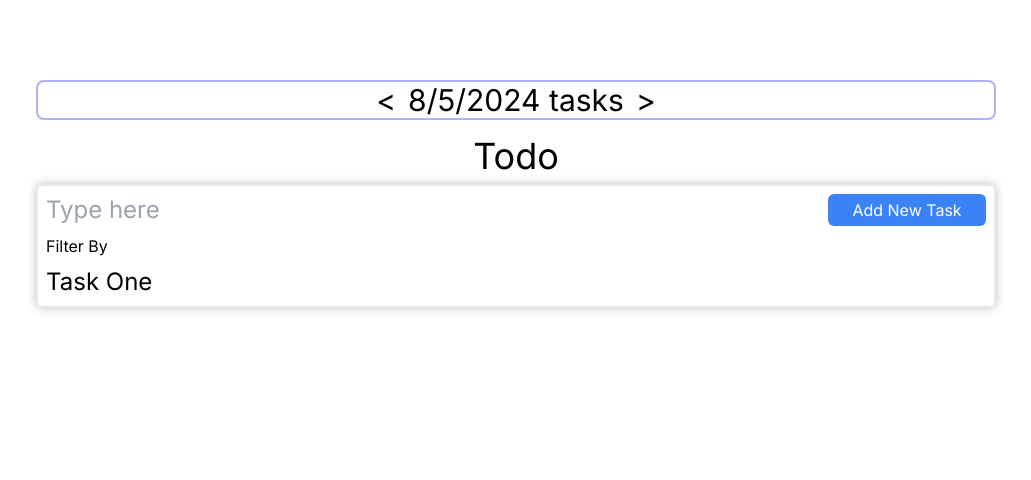
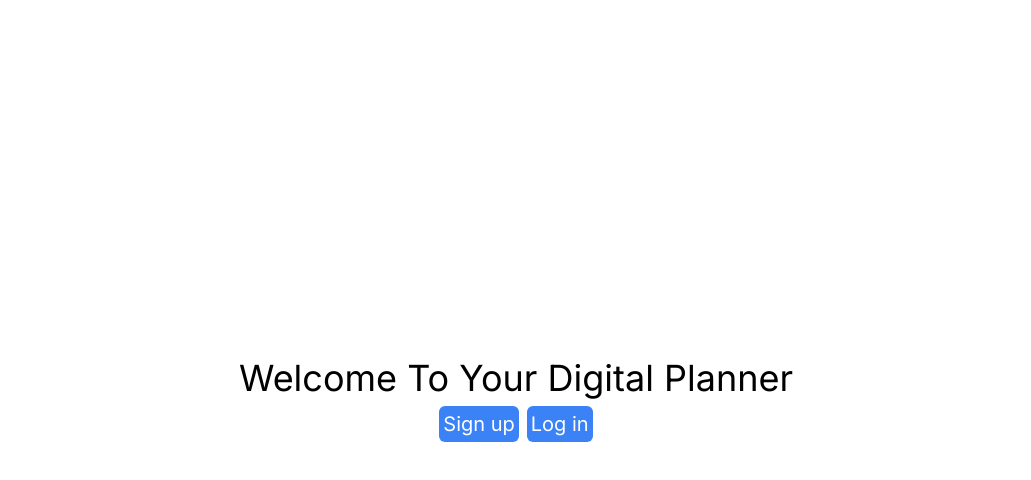
Before and after one commit to chench1/planner, a Next.js app: page / in a window 1280 px wide. Shown: the top 480 px of the page, without its empty margins (124-1155 px from the left). Built offline with nearby package versions, Linux system fonts and the light colour scheme.

Commit message:
login pages

```diff
--- a/app/page.tsx
+++ b/app/page.tsx
@@ -1,12 +1,20 @@
 import Image from "next/image";
 import Date from "./ui/Date";
 import Table from "./ui/Table";
+import SigninButton from "./ui/SigninButton";
 
 export default function Home() {
   return (
-    <div className="flex flex-col">
-      <Date/>
-      <Table />
+    <div className="flex h-screen">
+      <div className="m-auto">
+        <h1 className="text-4xl">
+          Welcome To Your Digital Planner
+        </h1>
+        <div className="flex flex-row justify-center gap-2 mt-2">
+          <SigninButton text="Sign up"/>
+          <SigninButton text="Log in"/>
+        </div>
+      </div>
     </div>
   );
 }
--- /dev/null
+++ b/app/planner/page.tsx
@@ -0,0 +1,12 @@
+import Image from "next/image";
+import Date from "../ui/Date";
+import Table from "../ui/Table";
+
+export default function Home() {
+  return (
+    <div className="flex flex-col">
+      <Date/>
+      <Table />
+    </div>
+  );
+}
--- /dev/null
+++ b/app/signup/page.tsx
@@ -0,0 +1,8 @@
+
+export default function page() {
+  return (
+    <div>
+
+    </div>
+  )
+}
--- a/app/ui/SigninButton.tsx
+++ b/app/ui/SigninButton.tsx
@@ -1,10 +1,13 @@
+'use client'
 
-export default function SigninButton({ visible, text }: {visible: boolean, text: string}) {
+import Link from 'next/link';
+
+export default function SigninButton({ text}: { text: string}) {
   return (
-    <div>
-      <button className="" >
+    <Link href={`/${text.toLowerCase().replaceAll(' ', '')}`}>
+      <button className={`rounded-md bg-blue-500 text-white text-xl py-1 px-1`} >
         {text}
       </button>
-    </div>
+    </Link>
   )
 }
--- a/package.json
+++ b/package.json
@@ -21,6 +21,7 @@
     "eslint": "^8",
     "eslint-config-next": "14.2.5",
     "postcss": "^8",
+    "react-router-dom": "^6.26.1",
     "tailwindcss": "^3.4.1",
     "ts-node": "^10.9.2",
     "typescript": "^5"
```
Also changed, not shown: 1 other file (tests, documents, lock files or other folders).
